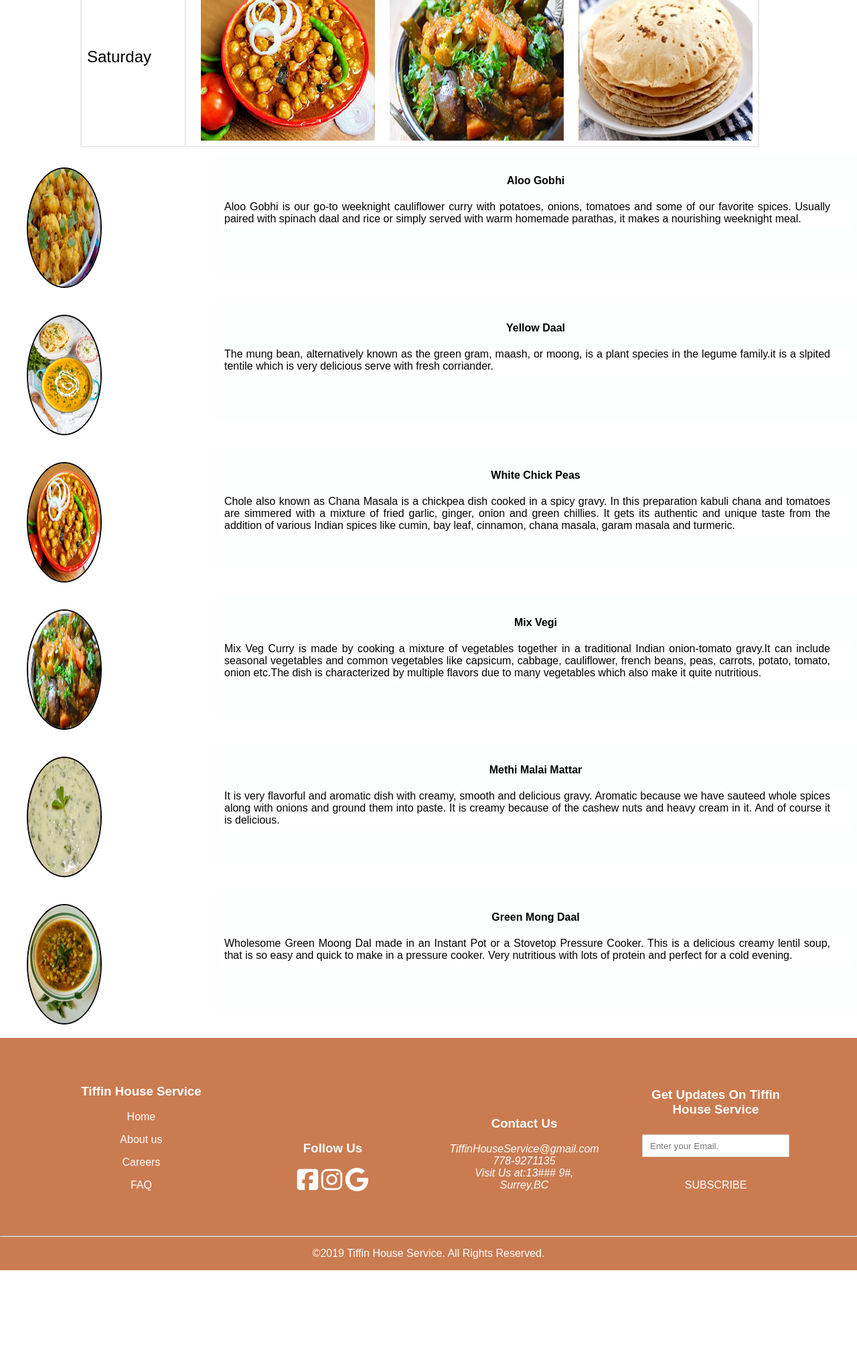
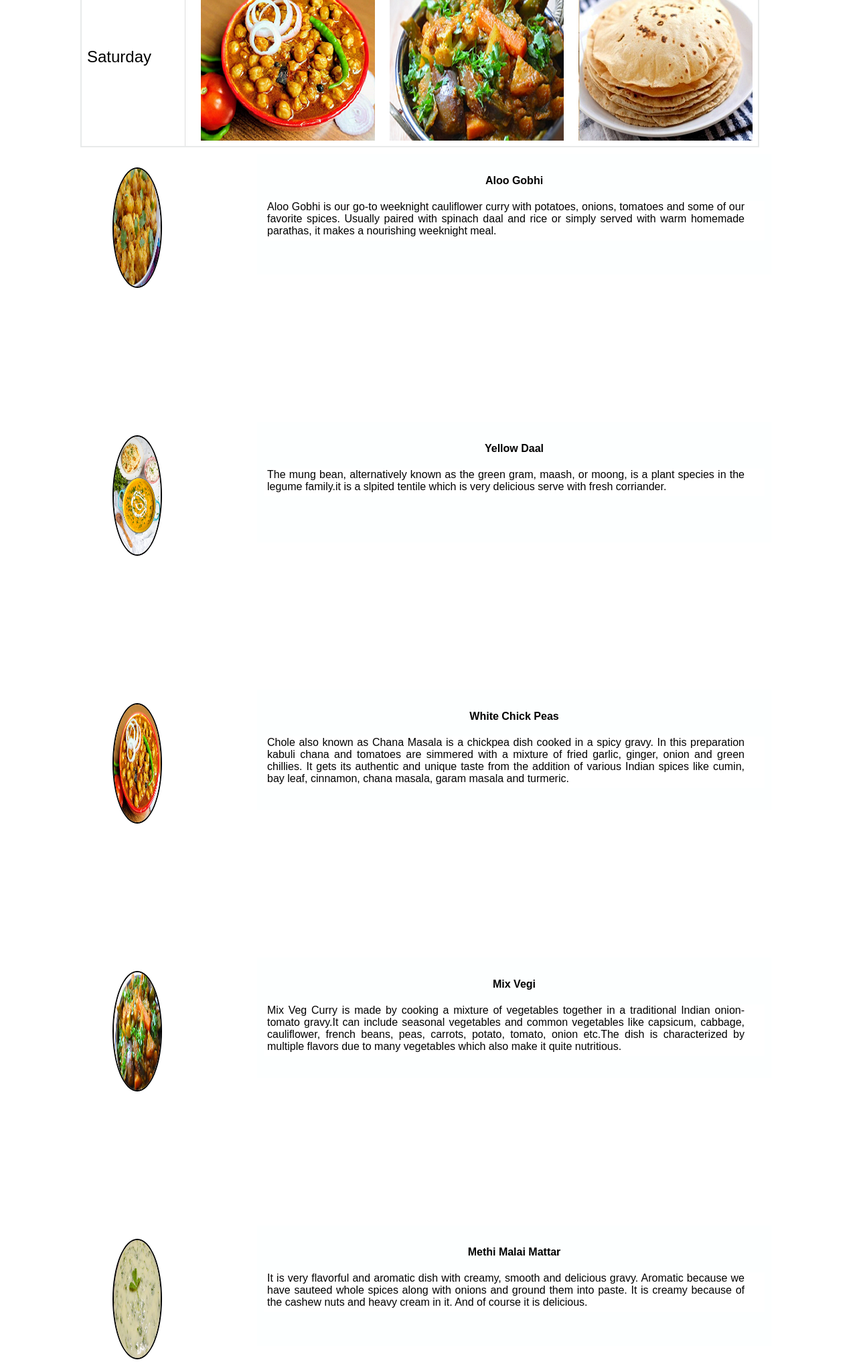
Before and after one commit to charanjattana648/TiffinHouseService, a PHP site: page /menu.php in a window 1280 px wide. Shown: the part 1669-3703 px from the top of the page at 67% size. Before the commit the page ends 3566 px from the top, so only its background shows below. Run offline with PHP 8.4, Linux system fonts and the light colour scheme; some libraries are stand-ins or nearby versions.

Commit message:
Style.css is modified

```diff
--- a/css/style.css
+++ b/css/style.css
@@ -275,17 +275,26 @@ section.Recipe{
 	height: auto;
 	background-color: #ffffff;
 }
-section.vegMenu{
-	width : auto;
-	height : 220px;
+section.vegMenu {
+    width: 80%;
+    height: 400px;
+	margin: auto;
 }
 img.menuimage{
   height: 180px;
   width: 100%;
   border: 2px solid black;
   border-radius: 50%;
-
-
+}
+div#day_id {
+    display: inline-block;
+    width: 7%;
+}
+.menutable {
+    padding: 26px;
+}
+#menu_div{
+	text-align: center;
 }
 section.leftphoto{
   height: 180px;
```
